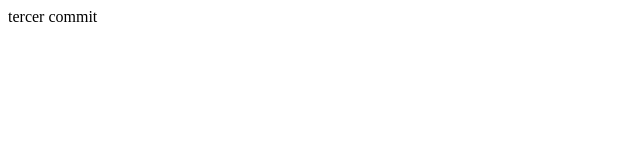
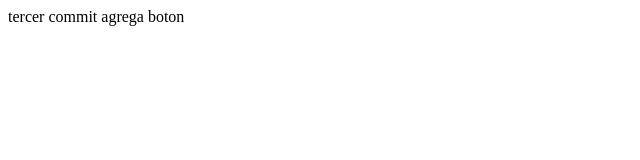
Before and after one commit to jmuro-uas/prueba01, a plain HTML site: page index.html in a window 1280 px wide. Shown: the whole page, without its empty margins (0-640 px from the left). Drawn offline with Linux system fonts and the light colour scheme.

```diff
--- a/index.html
+++ b/index.html
@@ -8,5 +8,6 @@
 
 <body>
     tercer commit
+    agrega boton
 </body>
 </html>
```
